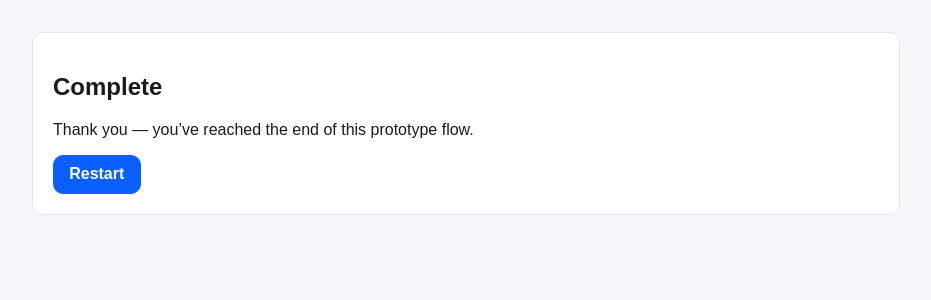
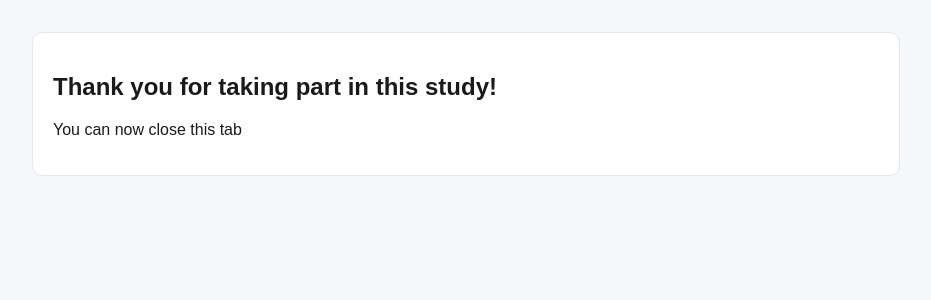
Before and after one commit to olivercoltart/diss-participant-site, a Next.js app: page /complete in a window 1280 px wide. Shown: the top 300 px of the page, without its empty margins (174-1105 px from the left). Built offline with nearby package versions, Linux system fonts and the light colour scheme.

Commit message:
Fixing final page

```diff
--- a/app/complete/page.js
+++ b/app/complete/page.js
@@ -3,13 +3,8 @@ import Link from "next/link";
 export default function CompletePage() {
   return (
     <section className="card">
-      <h1>Complete</h1>
-      <p>Thank you — you’ve reached the end of this prototype flow.</p>
-      <nav className="nav">
-        <Link className="button" href="/welcome">
-          Restart
-        </Link>
-      </nav>
+      <h1>Thank you for taking part in this study!</h1>
+      <p>You can now close this tab</p>
     </section>
   );
 }
```
